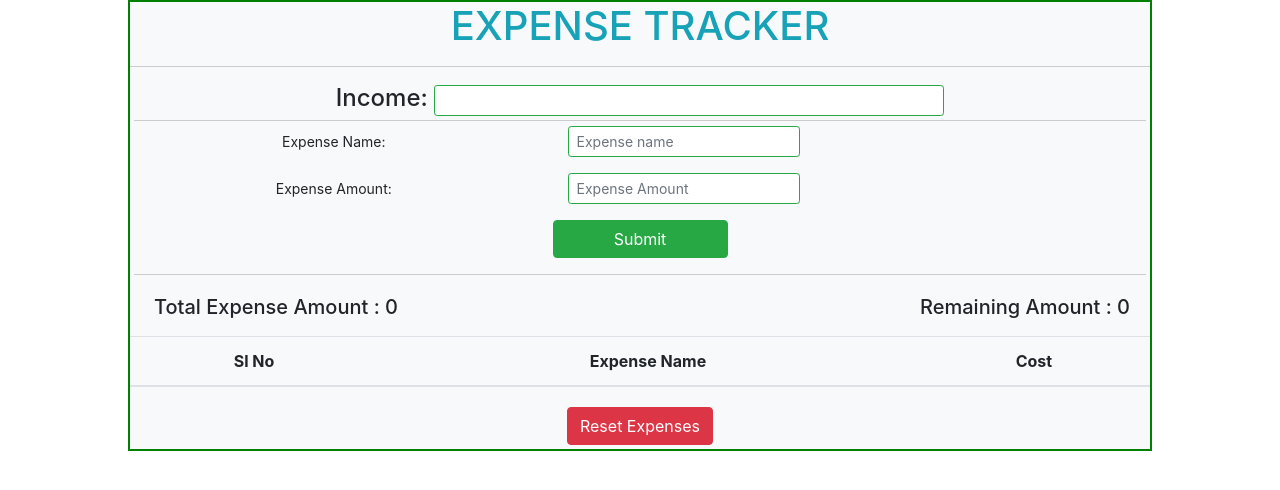
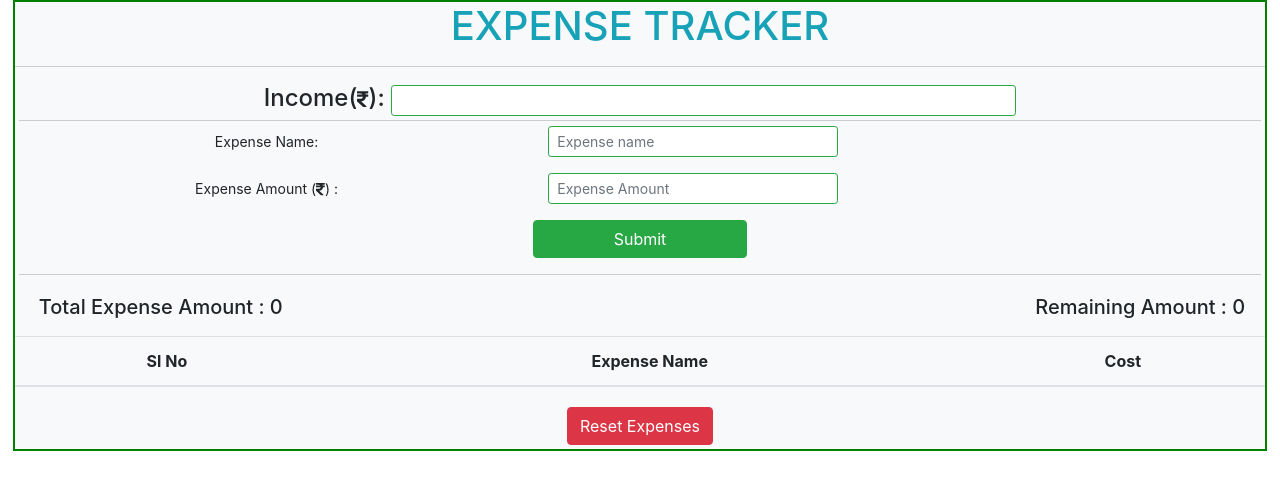
Before and after one commit to praveenkumar530/Expense_tracker, a React (Create React App) app: page / in a window 1280 px wide. Shown: the top 490 px of the page. Built offline with nearby package versions, Linux system fonts and the light colour scheme.

Commit message:
persistant record fix

```diff
--- a/package.json
+++ b/package.json
@@ -3,6 +3,11 @@
   "version": "0.1.0",
   "private": true,
   "dependencies": {
+    "@fortawesome/fontawesome-svg-core": "^1.2.32",
+    "@fortawesome/free-brands-svg-icons": "^5.15.1",
+    "@fortawesome/free-regular-svg-icons": "^5.15.1",
+    "@fortawesome/free-solid-svg-icons": "^5.15.1",
+    "@fortawesome/react-fontawesome": "^0.1.14",
     "@testing-library/jest-dom": "^5.11.4",
     "@testing-library/react": "^11.1.0",
     "@testing-library/user-event": "^12.1.10",
--- a/src/App.css
+++ b/src/App.css
@@ -13,6 +13,6 @@ hr {
 }
 
 body{
-  width: 80%;
+  width: 98%;
   margin:auto;
 }
--- a/src/App.js
+++ b/src/App.js
@@ -1,20 +1,8 @@
 import "./App.css";
 import { useEffect, useState } from "react";
-
-function getLSIncome() {
-  let income = localStorage.getItem("lsIncome");
-  if (income) {
-    return income;
-  }
-}
-
-function getLSAllExpenses() {
-  let LSAllExpenses = localStorage.getItem("LSAllExpenses");
-  if (LSAllExpenses) {
-    return JSON.parse(LSAllExpenses);
-  }
-  return [];
-}
+import { FontAwesomeIcon } from "@fortawesome/react-fontawesome";
+import { faRupeeSign } from "@fortawesome/free-solid-svg-icons";
+import { getLSIncome, getLSAllExpenses } from "./localstorage";
 
 function App() {
   const [income, setIncome] = useState(getLSIncome);
@@ -31,7 +19,7 @@ function App() {
   }
 
   useEffect(() => {
-    setexpenseAmount();
+    setexpenseAmount("");
     setExpenseName("");
     let arrayNums = allExpenses.map((item) => parseInt(item.expenseAmount));
     let totalExpenseLocal = arrayNums.reduce((x, y) => x + y, 0);
@@ -41,25 +29,35 @@ function App() {
 
   function mySubmitHandler(e) {
     let newExpenses = [...allExpenses, { expenseName, expenseAmount }];
+    localStorage.setItem("LSAllExpenses", JSON.stringify(newExpenses));
     setAllExpenses(newExpenses);
-
-    localStorage.setItem("LSAllExpenses", JSON.stringify(newExpenses));
-
     e.preventDefault();
     e.target.reset();
   }
+
   function resetExpenses() {
     setAllExpenses([]);
+    setExpenseName("");
+    setexpenseAmount("");
     localStorage.setItem("LSAllExpenses", []);
+  }
+
+  function setExpenseNameHandler(e) {
+    setExpenseName(e.target.value);
   }
 
   return (
     <div className="App bg-light">
       <h1 className="text-info"> EXPENSE TRACKER</h1>
       <hr />
-      <b className="h4">Income: </b>
+      <b className="h4">
+        Income(
+        <FontAwesomeIcon icon={faRupeeSign} size="xs" />
+        ):{" "}
+      </b>
       <input
         type="text"
+        pattern="[0-9]*"
         value={income}
         className=" col-sm-6 form-control-sm border border-success "
         required
@@ -84,8 +82,9 @@ function App() {
               className="form-control form-control-sm border border-success "
               id="colFormLabelSm"
               placeholder="Expense name"
+              value={expenseName}
               required
-              onChange={(e) => setExpenseName(e.target.value)}
+              onChange={setExpenseNameHandler}
             />
           </div>
         </div>
@@ -94,13 +93,15 @@ function App() {
             htmlFor="colFormLabel"
             className="col-sm-5 col-form-label col-form-label-sm "
           >
-            Expense Amount:
+            Expense Amount (<FontAwesomeIcon icon={faRupeeSign} />) :
           </label>
           <div className="col-sm-3">
             <input
               type="text"
               className="form-control form-control-sm border border-success"
               id="colFormLabel"
+              value={expenseAmount}
+              pattern="[0-9]*"
               required
               onChange={(e) => setexpenseAmount(e.target.value)}
               placeholder="Expense Amount"
@@ -124,7 +125,7 @@ function App() {
           Remaining Amount : {totalRemaining}
         </h2>
       </div>
-      <br/>
+      <br />
 
       <div className="mt-2">
         <table className="table table-striped ">
@@ -140,7 +141,7 @@ function App() {
               <tr key={index + 1}>
                 <th scope="col">{index + 1}</th>
                 <td>{item.expenseName}</td>
-                <td>{item.expenseAmount}</td>
+                <td>{parseInt(item.expenseAmount)}</td>
               </tr>
             ))}
           </tbody>
--- a/src/localstorage.js
+++ b/src/localstorage.js
@@ -0,0 +1,17 @@
+
+export function getLSIncome() {
+    let income = localStorage.getItem("lsIncome");
+    if (income) {
+      return income;
+    }
+  }
+
+  export function getLSAllExpenses() {
+    let LSAllExpenses = localStorage.getItem("LSAllExpenses");
+    if (LSAllExpenses) {
+      return JSON.parse(LSAllExpenses);
+    }
+    return [];
+  }
+
+  export default { getLSIncome, getLSAllExpenses}
```
Also changed, not shown: 2 other files (tests, documents, lock files or other folders).
